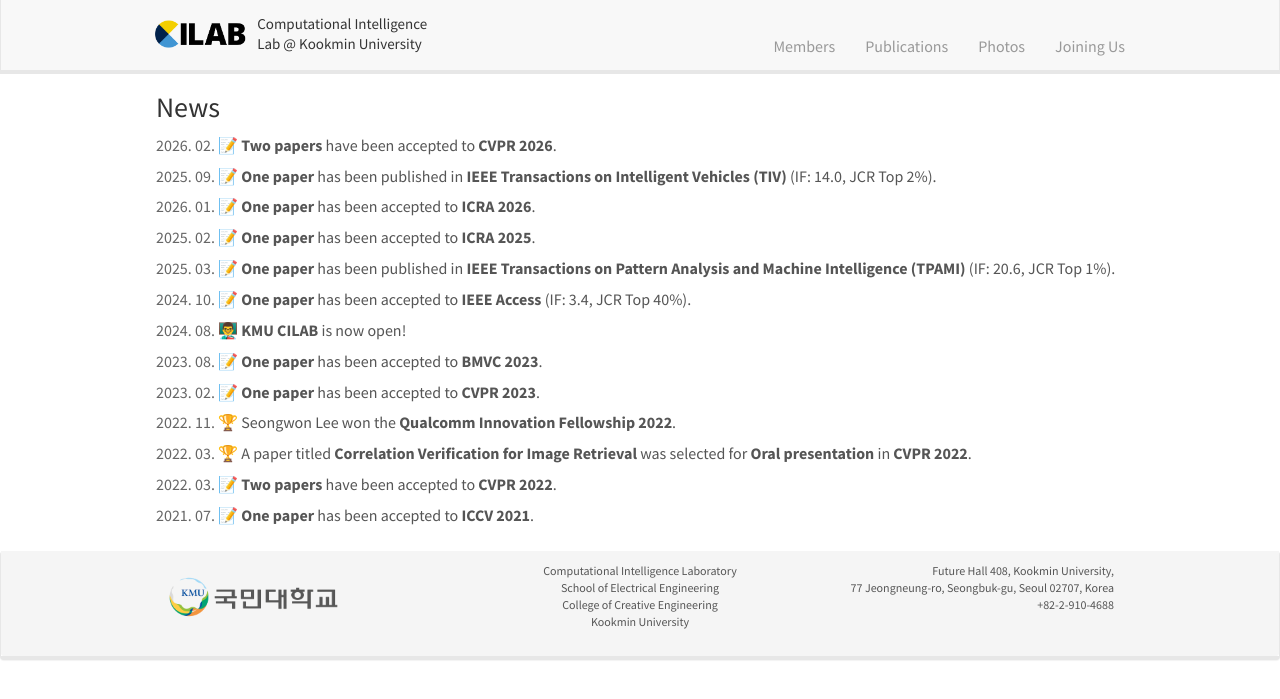
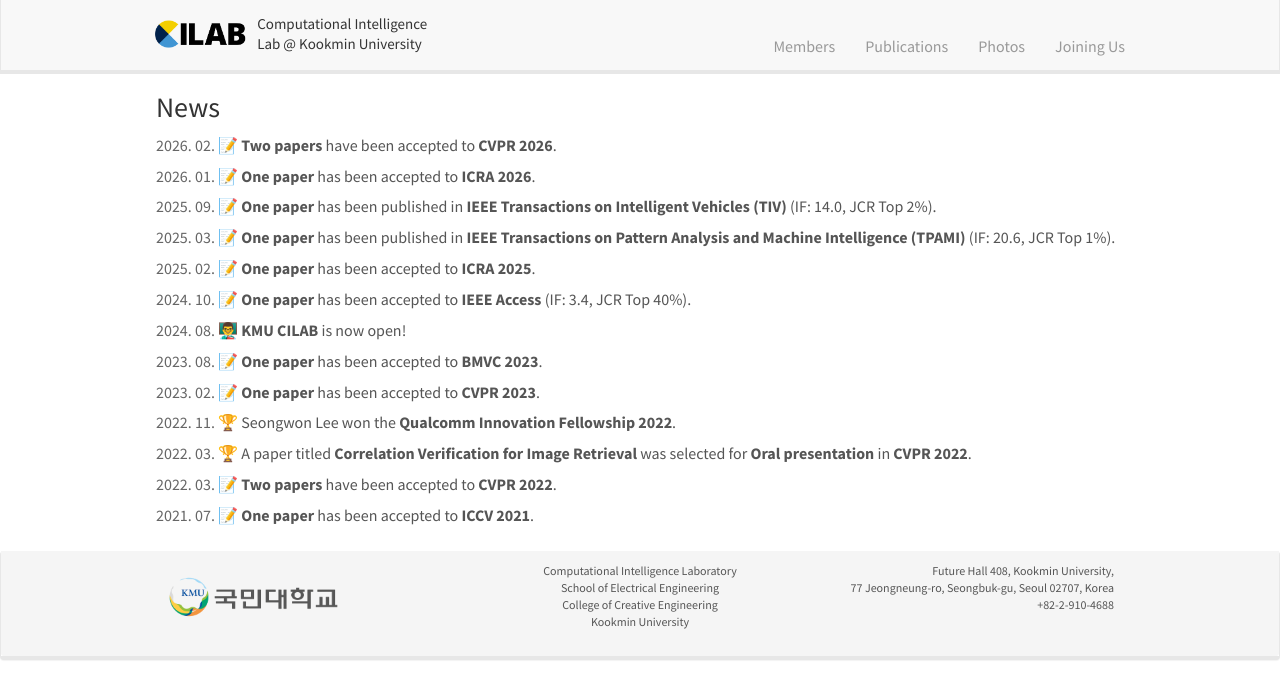
Before and after one commit to kookmin-cilab/kookmin-cilab.github.io, a Jekyll site: the page built from _pages/allnews.md, in a window 1280 px wide. Shown: the top 699 px of the page. Built offline with Jekyll 4.4.1, drawn with Linux system fonts in a browser that asks for light colours; nearby versions of some CDN libraries; some of the changed lines change nothing that is shown.

Commit message:
Update news.yml

```diff
--- a/_data/news.yml
+++ b/_data/news.yml
@@ -2,11 +2,6 @@
   month: 2
   category: Publication
   description: "📝 **Two papers** have been accepted to **CVPR 2026**."
-
-- year: 2025
-  month: 9
-  category: Publication
-  description: "📝 **One paper** has been published in **IEEE Transactions on Intelligent Vehicles (TIV)** (IF: 14.0, JCR Top 2%)."
 
 - year: 2026
   month: 1
@@ -14,14 +9,19 @@
   description: "📝 **One paper** has been accepted to **ICRA 2026**."
 
 - year: 2025
-  month: 2
+  month: 9
   category: Publication
-  description: "📝 **One paper** has been accepted to **ICRA 2025**."
+  description: "📝 **One paper** has been published in **IEEE Transactions on Intelligent Vehicles (TIV)** (IF: 14.0, JCR Top 2%)."
 
 - year: 2025
   month: 3
   category: Publication
   description: "📝 **One paper** has been published in **IEEE Transactions on Pattern Analysis and Machine Intelligence (TPAMI)** (IF: 20.6, JCR Top 1%)."
+
+- year: 2025
+  month: 2
+  category: Publication
+  description: "📝 **One paper** has been accepted to **ICRA 2025**."
 
 - year: 2024
   month: 10
```
